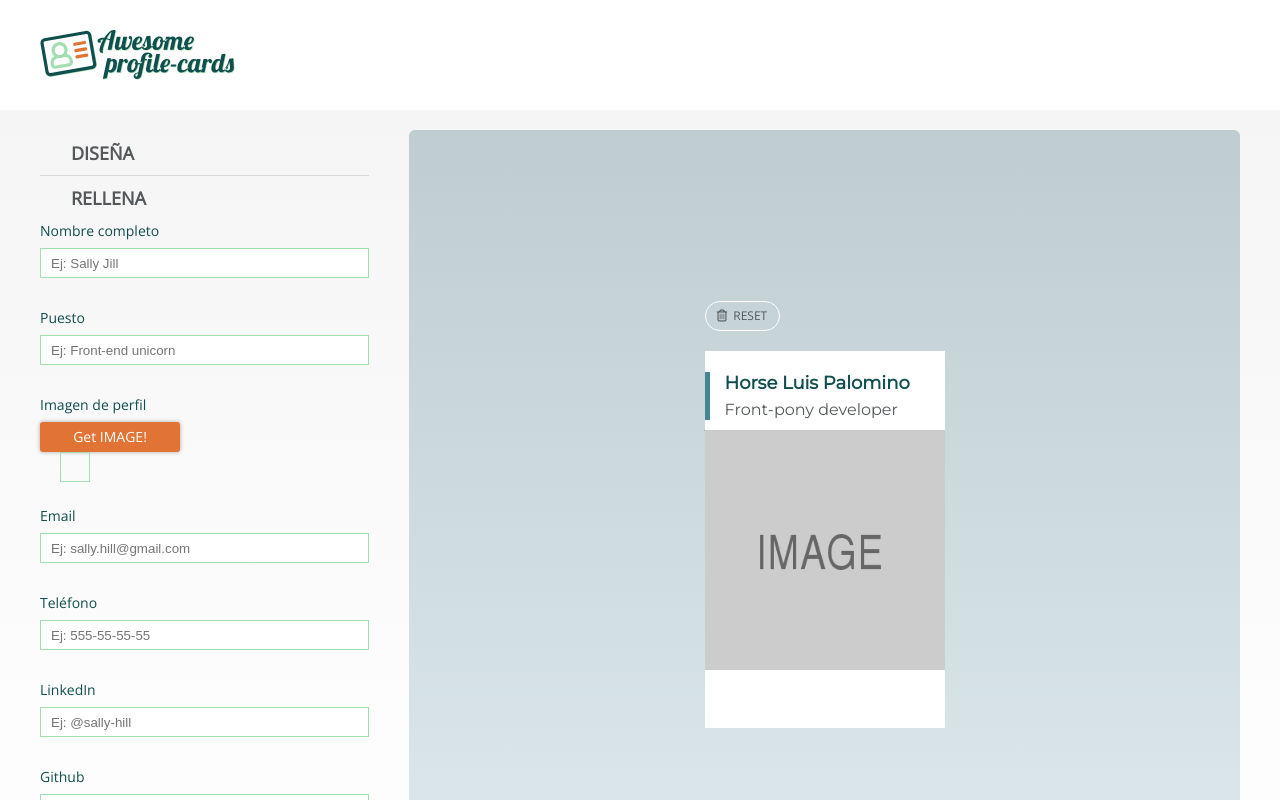
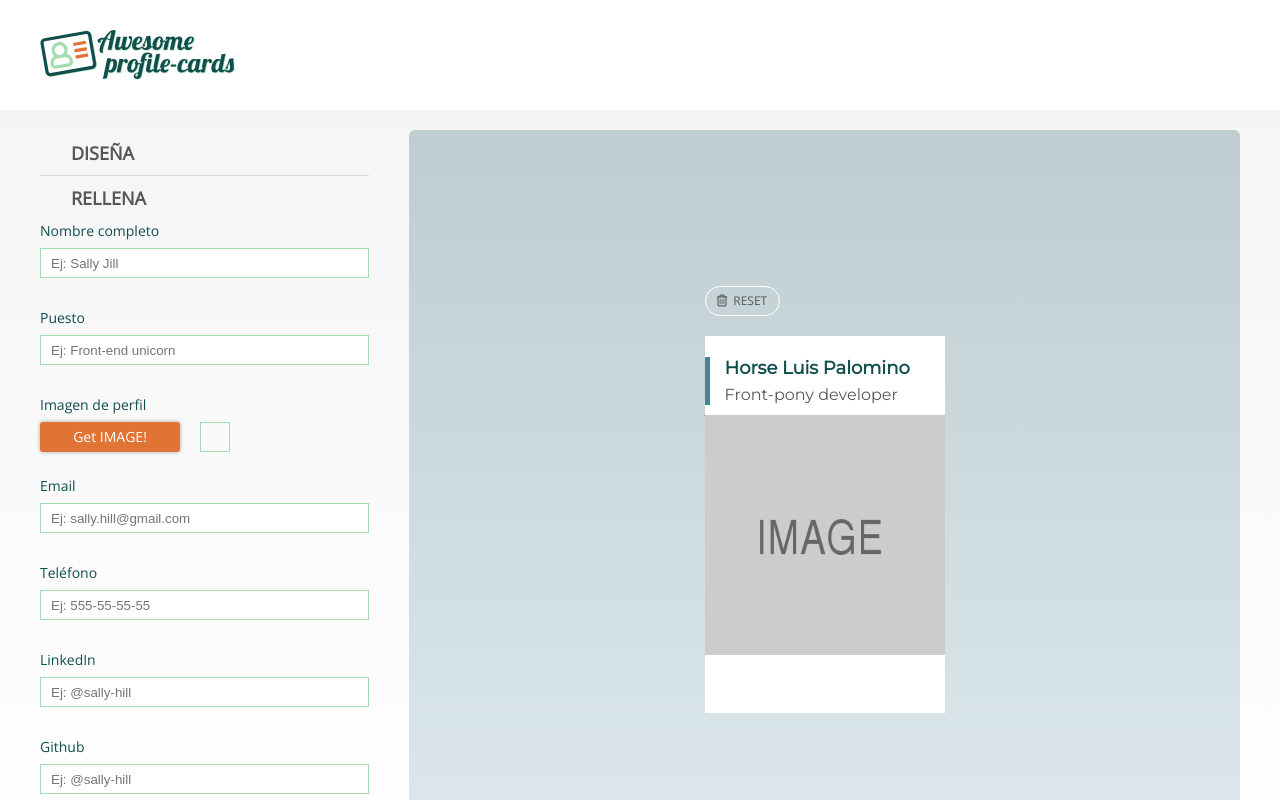
Before and after one commit to Adalab/project-g-m3-bug-busters, a React (Create React App) app: page /#/Cards in a window 1280 px wide. Both pictures are taken after a click on the element "RELLENA". Shown: the top 800 px of the page. Built offline with nearby package versions, Linux system fonts and the light colour scheme.

Commit message:
Fix issue with showing preview photo in form-fill

```diff
--- a/src/components/Cards_form-fill.js
+++ b/src/components/Cards_form-fill.js
@@ -83,7 +83,7 @@ class CardsFormFill extends React.Component {
 
             <Profile avatar={this.state.profile.avatar} />
 
-            {/* <input
+{/*             <input
               type="file"
               className="form-text form-file js__profile-upload-btn"
               id="photo"
@@ -93,9 +93,9 @@ class CardsFormFill extends React.Component {
             />
             <button className="form-photo-button button-addImage js__profile-trigger">
               Añadir imagen
-            </button> */}
+            </button>
 
-            <div className="form-photo-preview js__profile-preview"></div>
+            <div className="form-photo-preview js__profile-preview"></div> */}
           </div>
 
           <div className="form__fill-input">
@@ -155,10 +155,10 @@ class CardsFormFill extends React.Component {
     }
   }
 
-  CardsFormFill.propTypes ={
-		inputAction : PropTypes.func.isRequired,
+	CardsFormFill.propTypes = {
+		inputAction: PropTypes.func.isRequired,
     previewData: PropTypes.object.isRequired,
     id: PropTypes.string.isRequired,
-  }
+	}
 
   export default CardsFormFill;
--- a/src/components/GetAvatar.js
+++ b/src/components/GetAvatar.js
@@ -40,7 +40,7 @@ class GetAvatar extends Component {
 
         <input type="file" ref={this.myFileField} className="get-avatar__upload-field hidden" onChange={this.uploadImage} />
 
-        <div className="get-avatar__preview" style={this.getPreview(isAvatarDefault, avatar)}></div>
+        <div className="form-photo-preview get-avatar__preview" style={this.getPreview(isAvatarDefault, avatar)}></div>
       </div>
     );
   }
```
